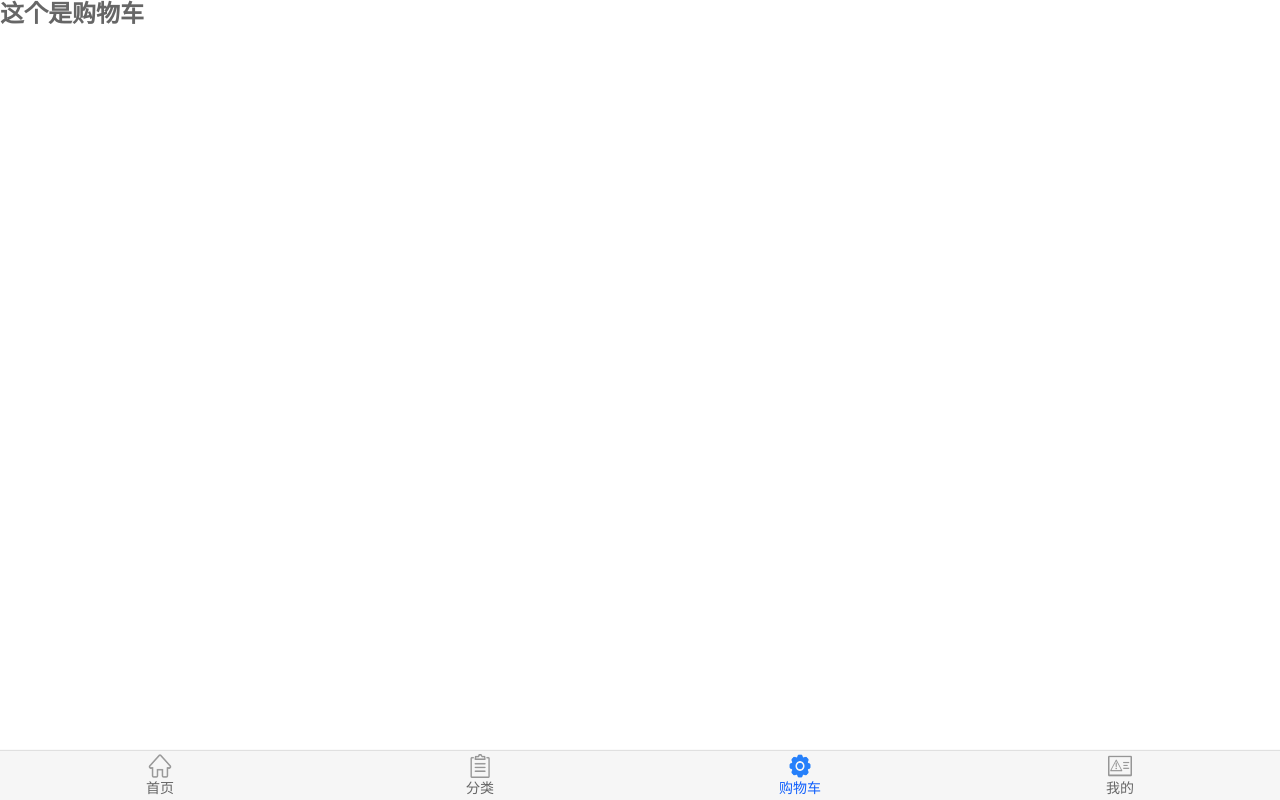
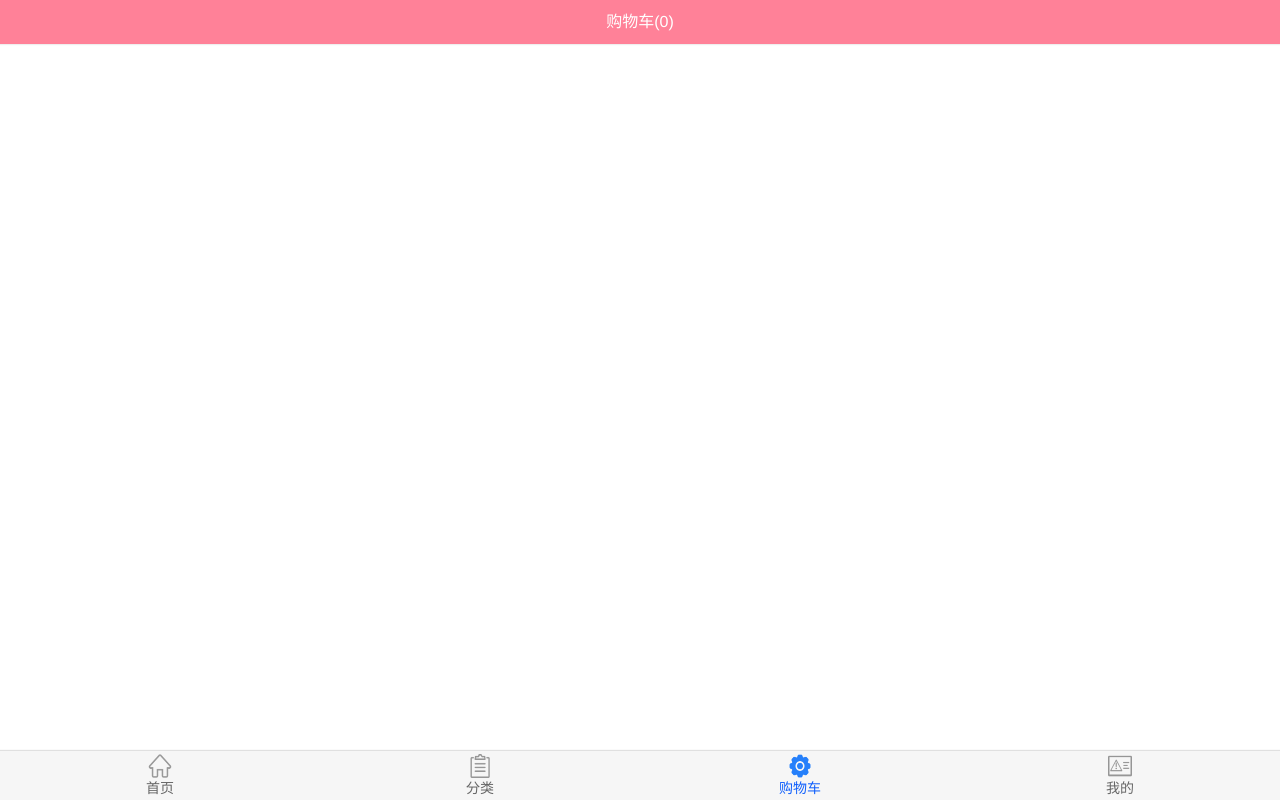
Before and after one commit to wuyuewu515/SuperMall, a Vue app: page /shopCart in a window 1280 px wide. Built offline with nearby package versions, Linux system fonts and the light colour scheme.

Commit message:
1.vuex mapGetters 使用

```diff
--- /dev/null
+++ b/src/store/getters.js
@@ -0,0 +1,19 @@
+export default {
+  /**
+   * 获取购物车里面的数据长度
+   * @param state
+   * @returns {number}
+   */
+  getCarLength(state){
+    return state.carList.length;
+  },
+  /**
+   * 获取购物车里面的所有数据
+   * @param state
+   * @returns {[]}
+   */
+  getCarList(state){
+    return state.carList;
+  }
+
+}
--- a/src/store/index.js
+++ b/src/store/index.js
@@ -3,6 +3,7 @@ import Vuex from 'vuex'
 
 import mutations from "@/store/mutations";
 import actions from "@/store/actions";
+import getters from "@/store/getters";
 //安装插件
 Vue.use(Vuex)
 
@@ -14,7 +15,8 @@ const state={
 const store = new Vuex.Store({
   state,
   mutations,
-  actions
+  actions,
+  getters,
 })
 
 export default store;
--- a/src/views/detail/Detail.vue
+++ b/src/views/detail/Detail.vue
@@ -43,18 +43,15 @@ export default {
     }
   },
   updated() {
-    console.log('update')
     this.offsetYs = [];
     this.offsetYs.push(0);
     this.offsetYs.push(this.$refs.goodParams.$el.offsetTop);
     this.offsetYs.push(this.$refs.goodEvaluation.$el.offsetTop);
     this.offsetYs.push(this.$refs.goodRecommond.$el.offsetTop);
     this.offsetYs.push(Number.MAX_VALUE);
-
   },
   methods: {
     addCart() {
-      console.log('addCart');
       let product = {
         iid: this.iid,
         price: this.goodInfo.newPrice,
--- a/src/views/shopcart/shopCart.vue
+++ b/src/views/shopcart/shopCart.vue
@@ -1,13 +1,28 @@
 <template>
-  <h2>这个是购物车</h2>
+
+  <div class="nav-bar">
+    <nav-bar>
+      <div slot="center">购物车({{getCarLength}})</div>
+    </nav-bar>
+  </div>
 </template>
 
 <script>
+
+import NavBar from "@/components/common/navbar/NavBar";
+import { mapGetters } from 'vuex'
 export default {
-  name: "shopCar"
+  name: "shopCar",
+  components: {NavBar},
+  computed:{
+    ...mapGetters(['getCarLength','getCarList'])
+  }
 }
 </script>
 
 <style scoped>
-
+  .nav-bar{
+    background: var(--color-tint);
+    color: white;
+  }
 </style>
```
